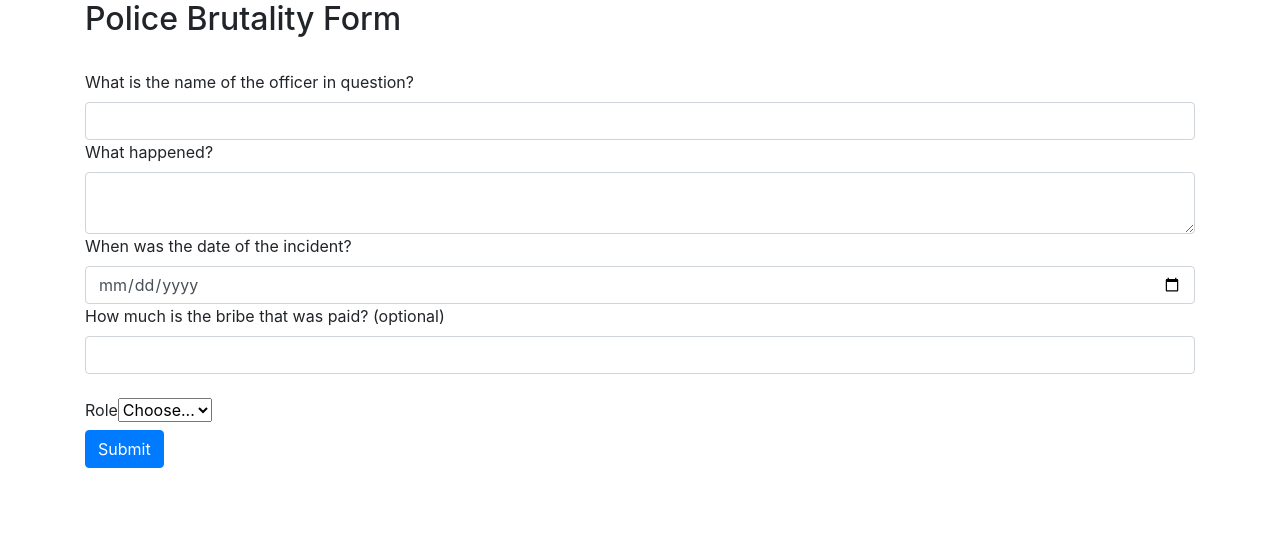
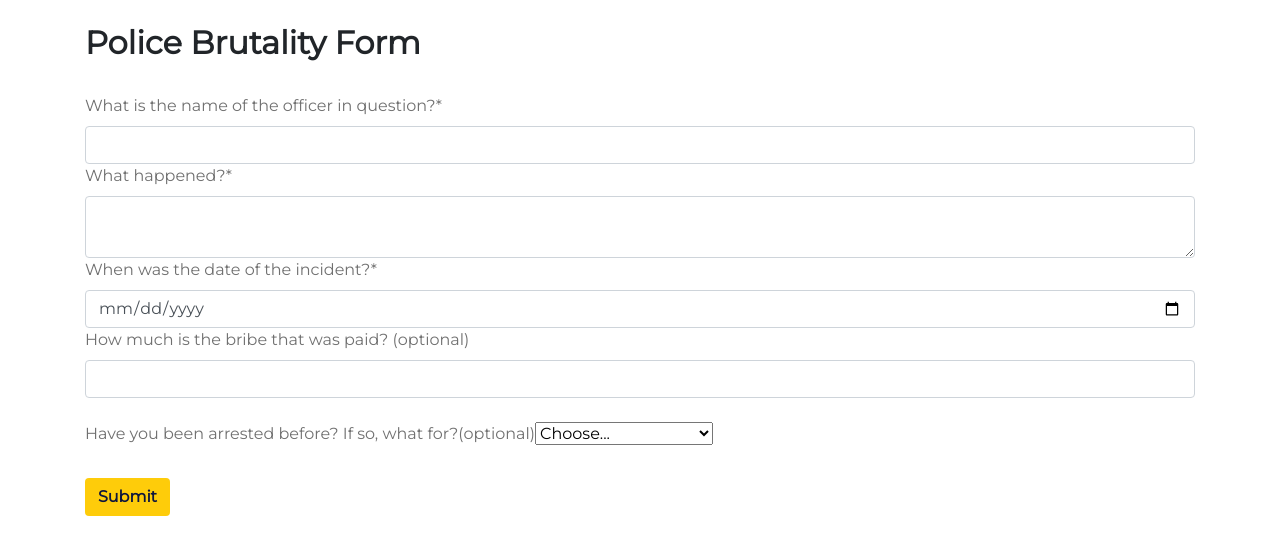
Before and after one commit to Sarataman/form-generator-component, a React (Create React App) app: page / in a window 1280 px wide. Shown: the top 554 px of the page. Built offline with nearby package versions, Linux system fonts and the light colour scheme.

Commit message:
Added styles

```diff
--- a/public/index.html
+++ b/public/index.html
@@ -11,15 +11,10 @@
     -->
 	<link rel="manifest" href="%PUBLIC_URL%/manifest.json">
 	<link rel="shortcut icon" href="%PUBLIC_URL%/favicon.ico">
-	<!--
-      Notice the use of %PUBLIC_URL% in the tags above.
-      It will be replaced with the URL of the `public` folder during the build.
-      Only files inside the `public` folder can be referenced from the HTML.
 
-      Unlike "/favicon.ico" or "favicon.ico", "%PUBLIC_URL%/favicon.ico" will
-      work correctly both with client-side routing and a non-root public URL.
-      Learn how to configure a non-root public URL by running `npm run build`.
-    -->
+	<!--Google Font-->
+	<link href="https://fonts.googleapis.com/css2?family=Montserrat&display=swap" rel="stylesheet">
+
 	<title>React App</title>
 </head>
 
--- a/src/App.js
+++ b/src/App.js
@@ -1,6 +1,7 @@
 import React from "react";
 import Home from "./containers/Home";
 import "bootstrap/dist/css/bootstrap.min.css";
+import "./styles.css";
 
 const App = () => {
   return (
--- a/src/components/FormElements.jsx
+++ b/src/components/FormElements.jsx
@@ -109,27 +109,27 @@ export function DateField(props) {
   );
 }
 
-export function RadioField(props) {
-  const { gender, label, ...rest } = props;
-  return (
-    <>
-      {label && <label for={gender}>{label}</label>}
-      <Field
-        className="form-control"
-        type="radio"
-        name={gender}
-        id={gender}
-        {...rest}
-      />
-      <ErrorMessage
-        name={gender}
-        render={(msg) => (
-          <div style={{ color: "red", fontSize: "12px" }}>{msg}</div>
-        )}
-      />
-    </>
-  );
-}
+// export function RadioField(props) {
+//   const { gender, label, ...rest } = props;
+//   return (
+//     <>
+//       {label && <label for={gender}>{label}</label>}
+//       <Field
+//         className="form-control"
+//         type="radio"
+//         name={gender}
+//         id={gender}
+//         {...rest}
+//       />
+//       <ErrorMessage
+//         name={gender}
+//         render={(msg) => (
+//           <div style={{ color: "red", fontSize: "12px" }}>{msg}</div>
+//         )}
+//       />
+//     </>
+//   );
+// }
 
 export function SelectField(props) {
   const { name, label, options } = props;
@@ -159,7 +159,7 @@ export function SubmitButton(props) {
 
   return (
     <button
-      className="btn btn-primary"
+      className="btn"
       type="submit"
       {...rest}
       disabled={isSubmitting}
--- a/src/components/FormGenerator.jsx
+++ b/src/components/FormGenerator.jsx
@@ -4,7 +4,7 @@ import {
   TextField,
   SelectField,
   NumberField,
-  RadioField,
+  // RadioField,
   DateField,
   LongTextField,
   SubmitButton
@@ -14,16 +14,17 @@ import * as Yup from "yup";
 const form = {
   1: {
     type: "text",
-    label: "What is the name of the officer in question?",
+    label: "What is the name of the officer in question?*",
     required: true
   },
   2: {
     type: "textarea",
-    label: "What happened?"
+    label: "What happened?*",
+    required: true
   },
   3: {
     type: "date",
-    label: "When was the date of the incident?",
+    label: "When was the date of the incident?*",
     required: true
   },
   4: {
@@ -32,16 +33,27 @@ const form = {
   },
   5: {
     type: "select",
-    label: "Role",
-    required: true,
+    label: "Have you been arrested before? If so, what for?(optional)",
     options: [
       {
-        label: "Admin",
-        value: "admin"
+        label: "Assault and Battery",
+        value: "Assault and Battery"
       },
       {
-        label: "User",
-        value: "user"
+        label: "Attempted murder",
+        value: "Attempted murder"
+      },
+      {
+        label: "Forgery",
+        value: "Forgery"
+      },
+      {
+        label: "Stealing",
+        value: "Stealing"
+      },
+      {
+        label: "Others",
+        value: "Others"
       }
     ]
   }
@@ -66,6 +78,7 @@ function FormGenerator() {
     for (var key of Object.keys(form)) {
       _formData[key] = "";
 
+      //Validation for input types using Yup
       if (form[key].type === "text" || "textarea") {
         _validationSchema[key] = Yup.string();
       } else if (form[key].type === "date") {
@@ -97,6 +110,7 @@ function FormGenerator() {
       options: elementSchema.options
     };
 
+    //Specify usage of Field functions created in FormELements component
     if (elementSchema.type === "text") {
       return <TextField {...props} />;
     }
@@ -119,11 +133,14 @@ function FormGenerator() {
 
   const onSubmit = (values, { setSubmitting, resetForm, setStatus }) => {
     console.log(values);
-    setSubmitting(false);
+    setSubmitting(true);
+    setTimeout(function () {
+      resetForm();
+    }, 1000);
   };
 
   return (
-    <div>
+    <div className="form-page">
       <Form
         className="form-group"
         enableReinitialize
@@ -135,6 +152,7 @@ function FormGenerator() {
           <div key={key}>{getFormElement(key, form[key])}</div>
         ))}
 
+        <br />
         <SubmitButton title="Submit" />
       </Form>
     </div>
--- a/src/containers/Home.jsx
+++ b/src/containers/Home.jsx
@@ -4,6 +4,7 @@ import FormGenerator from "../components/FormGenerator";
 const Home = () => {
   return (
     <div className="form-wrapper">
+      <br />
       <h2>Police Brutality Form</h2>
       <br />
       <FormGenerator />
--- a/src/styles.css
+++ b/src/styles.css
@@ -1,4 +1,17 @@
-.App {
-  font-family: sans-serif;
-  text-align: center;
+.container {
+  font-family: "Montserrat", sans-serif;
 }
+
+.form-page {
+  color: #707070;
+}
+
+.btn {
+  background: #fecc0a;
+  font-weight: bold;
+  color: #0e163d;
+}
+
+h2 {
+  font-weight: bold;
+}
```
